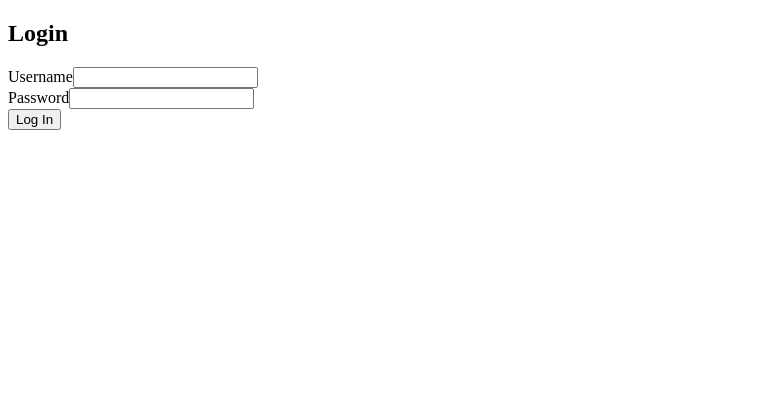
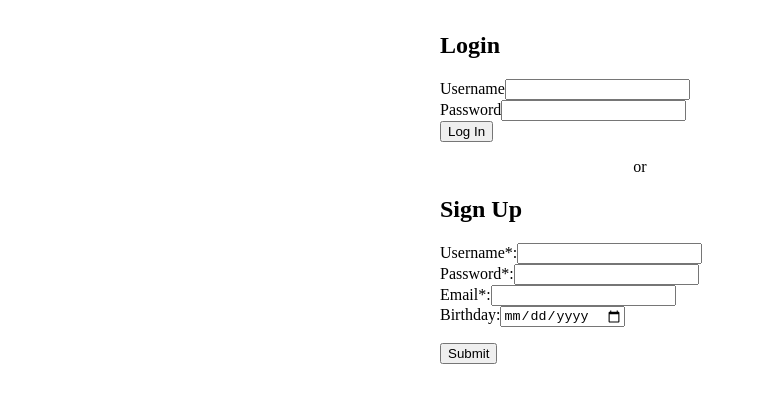
Before and after one commit to jolantasi/myFlix-client, a React (Vite) app: page / in a window 1280 px wide. Shown: the top 402 px of the page, without its empty margins (0-757 px from the left). Built offline with nearby package versions, Linux system fonts and the light colour scheme.

Commit message:
Update on forms
Integrated signup-view into main-view. Fixed login, so the app will not crash after entering wrong credentials. Updates signup-view, so the sign up can be successful.

```diff
--- a/src/components/login-view/login-view.jsx
+++ b/src/components/login-view/login-view.jsx
@@ -1,4 +1,3 @@
-// src/components/login-view/login-view.jsx
 import React, { useState } from "react";
 
 export const LoginView = ({ onLoggedIn }) => {
@@ -8,27 +7,34 @@ export const LoginView = ({ onLoggedIn }) => {
 
   const handleSubmit = (event) => {
     event.preventDefault();
+    setError(""); // Clear previous errors
 
     fetch("https://myflix-movieapi.onrender.com/login", {
       method: "POST",
       headers: { "Content-Type": "application/json" },
-      body: JSON.stringify({ username, password })
+      body: JSON.stringify({ username, password }),
     })
-      .then((response) => {
+      .then(async (response) => {
         if (!response.ok) {
-          throw new Error("Login failed");
+          // Try to read error message from API
+          const errData = await response.json().catch(() => null);
+          const message = errData?.message || "Login failed";
+          throw new Error(message);
         }
         return response.json();
       })
       .then((data) => {
+        if (!data.token || !data.user) {
+          throw new Error("Invalid response from server");
+        }
         // Save token and user info
         localStorage.setItem("token", data.token);
         localStorage.setItem("user", JSON.stringify(data.user));
-        onLoggedIn(data.user, data.token); // Pass data to App
+        onLoggedIn(data.user, data.token);
       })
       .catch((err) => {
+        console.error(err);
         setError("Invalid username or password");
-        console.error(err);
       });
   };
 
--- a/src/components/main-view/main-view.jsx
+++ b/src/components/main-view/main-view.jsx
@@ -2,12 +2,13 @@
 import React, { useState, useEffect } from "react";
 import { MovieCard } from "../movie-card/movie-card";
 import { MovieView } from "../movie-view/movie-view";
-import { LoginView } from "../login-view/login-view"; // <-- import your login view
+import { LoginView } from "../login-view/login-view";
+import { SignupView } from "../signup-view/signup-view";
 
 export const MainView = () => {
   const [selectedMovie, setSelectedMovie] = useState(null);
-  const [user, setUser] = useState(null); // <-- add user state
-  const [token, setToken] = useState(null); // <-- add token state
+  const [user, setUser] = useState(null);
+  const [token, setToken] = useState(null);
 
   useEffect(() => {
     const storedUser = localStorage.getItem("user");
@@ -17,19 +18,6 @@ export const MainView = () => {
       setToken(storedToken);
     }
   }, []);
-
-  if (!user) {
-    return (
-      <LoginView
-        onLoggedIn={(userData, token) => {
-          setUser(userData);
-          setToken(token);
-          localStorage.setItem("user", JSON.stringify(userData));
-          localStorage.setItem("token", token);
-        }}
-      />
-    );
-  }
 
   const handleLogout = () => {
     setUser(null);
@@ -80,9 +68,39 @@ export const MainView = () => {
     );
   }
 
+  // Show login/signup if no user
+  if (!user) {
+    return (
+      <div style={{ maxWidth: "400px", margin: "2rem auto" }}>
+        <LoginView
+          onLoggedIn={(userData, token) => {
+            setUser(userData);
+            setToken(token);
+            localStorage.setItem("user", JSON.stringify(userData));
+            localStorage.setItem("token", token);
+          }}
+        />
+
+        <div style={{ textAlign: "center", margin: "1rem 0" }}>
+          or
+        </div>
+
+        <SignupView />
+      </div>
+    );
+  }
+
   // Show movie list
   return (
-    <div>
+    <div style={{ padding: "1rem" }}>
+      <button
+        type="button"
+        onClick={handleLogout}
+        style={{ marginBottom: "1rem" }}
+      >
+        Logout
+      </button>
+
       <h1>Movie List</h1>
       {movies.map((movie) => (
         <MovieCard
--- a/src/components/signup-view/signup-view.jsx
+++ b/src/components/signup-view/signup-view.jsx
@@ -1,7 +1,7 @@
 // src/signup-view/signup-view.jsx
 import React, { useState } from "react";
 
-export const SignupView = ({ onSignedUp }) => {
+export const SignupView = () => {
   const [username, setUsername] = useState("");
   const [password, setPassword] = useState("");
   const [email, setEmail] = useState("");
@@ -11,43 +11,53 @@ export const SignupView = ({ onSignedUp }) => {
 
   const handleSubmit = (event) => {
     event.preventDefault();
+    setError("");
+    setSuccess("");
 
-    // Basic validation
-    if (!username || !password || !email) {
-      setError("Please fill in all required fields.");
+    // Basic frontend validation
+    if (username.length < 5 || !/^[a-zA-Z0-9]+$/.test(username)) {
+      setError("Username must be at least 5 alphanumeric characters.");
+      return;
+    }
+    if (!password) {
+      setError("Password is required.");
+      return;
+    }
+    if (!email.includes("@")) {
+      setError("Email must be valid.");
       return;
     }
 
-    if (password.length < 6) {
-      setError("Password must be at least 6 characters.");
-      return;
-    }
-
-    setError(""); // Clear old errors
+    const data = {
+      username,
+      password,
+      email,
+      Birthday: birthday, // API expects capital B
+    };
 
     fetch("https://myflix-movieapi.onrender.com/users", {
       method: "POST",
       headers: { "Content-Type": "application/json" },
-      body: JSON.stringify({
-        username: username,
-        password: password,
-        email: email,
-        Birthday: Birthday
+      body: JSON.stringify(data),
     })
-    })
-      .then((response) => {
+      .then(async (response) => {
         if (!response.ok) {
-          throw new Error("Signup failed. Try a different username.");
+          // Try to read detailed backend errors
+          const errData = await response.json().catch(() => null);
+          const message =
+            errData?.errors?.map((e) => e.msg).join(", ") ||
+            errData?.message ||
+            "Signup failed";
+          throw new Error(message);
         }
         return response.json();
       })
-      .then((data) => {
+      .then(() => {
         setSuccess("Signup successful! You can now log in.");
         setUsername("");
         setPassword("");
         setEmail("");
         setBirthday("");
-        if (onSignedUp) onSignedUp(data);
       })
       .catch((err) => setError(err.message));
   };
@@ -55,50 +65,61 @@ export const SignupView = ({ onSignedUp }) => {
   return (
     <div className="signup-view">
       <h2>Sign Up</h2>
+      {error && <div style={{ color: "red", marginBottom: "1rem" }}>{error}</div>}
+      {success && (
+        <div style={{ color: "green", marginBottom: "1rem" }}>{success}</div>
+      )}
       <form onSubmit={handleSubmit}>
         <div>
-          <label>Username*:</label>
+          <label>
+            Username*:
             <input
               type="text"
               value={username}
               onChange={(e) => setUsername(e.target.value)}
               required
             />
+          </label>
         </div>
 
         <div>
-          <label>Password*:</label>
+          <label>
+            Password*:
             <input
               type="password"
               value={password}
               onChange={(e) => setPassword(e.target.value)}
               required
             />
+          </label>
         </div>
 
         <div>
-          <label>Email*:</label>
+          <label>
+            Email*:
             <input
               type="email"
               value={email}
               onChange={(e) => setEmail(e.target.value)}
               required
             />
+          </label>
         </div>
 
         <div>
-          <label>Birthday:</label>
+          <label>
+            Birthday:
             <input
               type="date"
               value={birthday}
               onChange={(e) => setBirthday(e.target.value)}
             />
+          </label>
         </div>
 
-        {error && <p style={{ color: "red" }}>{error}</p>}
-        {success && <p style={{ color: "green" }}>{success}</p>}
-
-        <button type="submit">Sign Up</button>
+        <button type="submit" style={{ marginTop: "1rem" }}>
+          Submit
+        </button>
       </form>
     </div>
   );
```
Lines whose indentation alone changed are shown as unchanged.
